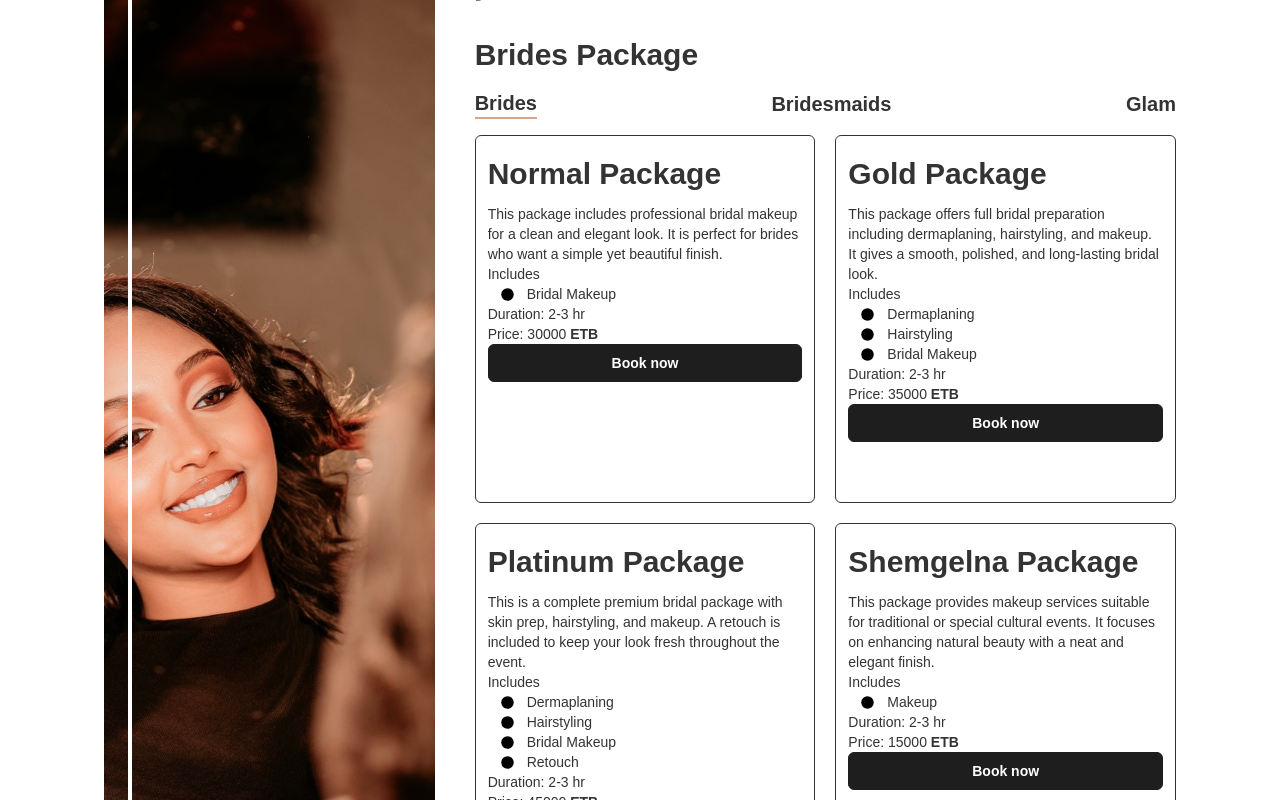
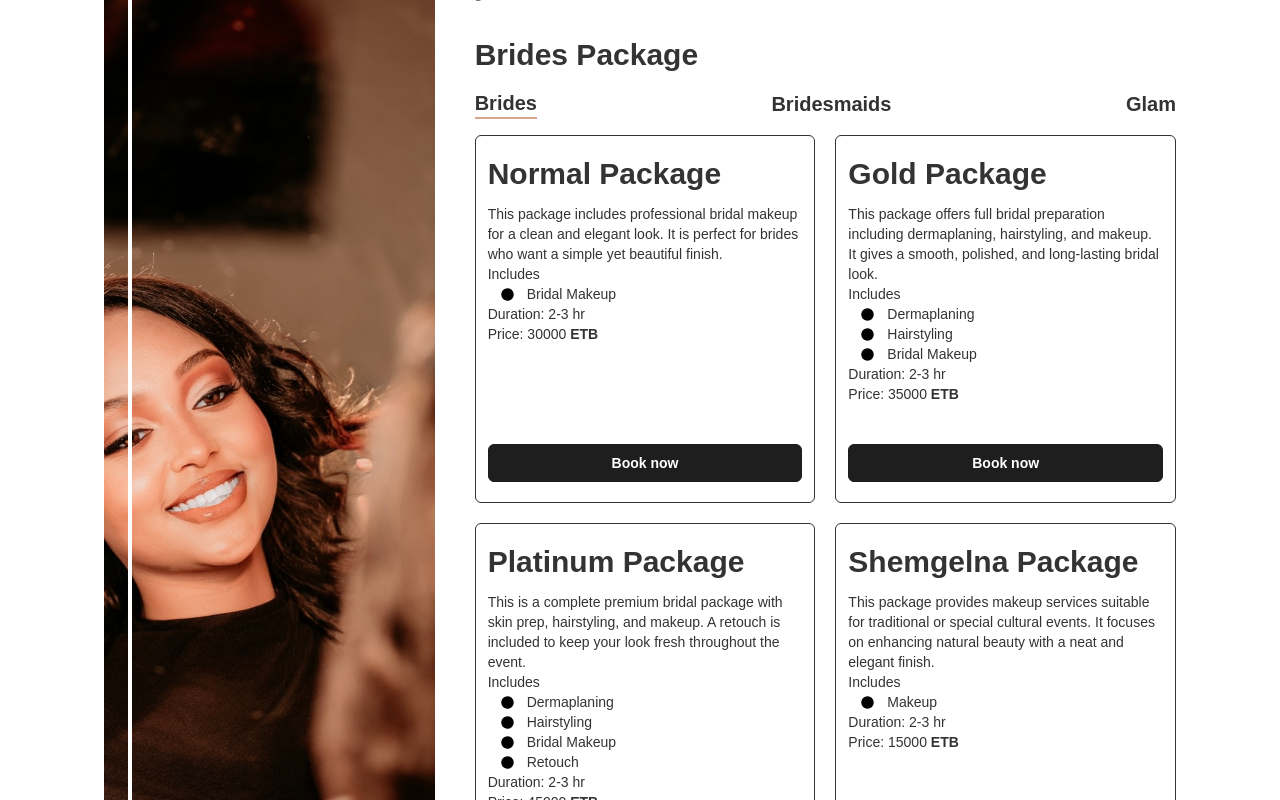
Before and after one commit to bettyhabtesh/hanberry, a Next.js app: page / in a window 1280 px wide. Shown: the part 4820-5620 px from the top of the page. Built offline with nearby package versions, Linux system fonts and the light colour scheme; a web font is replaced by a local one.

Commit message:
fix/ tab packages display

```diff
--- a/components/Booking.tsx
+++ b/components/Booking.tsx
@@ -17,7 +17,7 @@ const Booking = () => {
 
     const packages = [
         {
-            id: 10,
+            id: 0,
             name: 'Brides',
             types: [
                 {
@@ -71,7 +71,7 @@ const Booking = () => {
             ]
         },
         {
-            id: 20,
+            id: 1,
             name: 'Bridesmaids',
             types: [
                 {
@@ -116,7 +116,7 @@ const Booking = () => {
             ]
         },
         {
-            id: 30,
+            id: 2,
             name: 'Glam',
             types: [
                 {
@@ -150,24 +150,24 @@ const Booking = () => {
 
     const [currentPackage, setCurrentPackage] = useState(0);
     const [booked, setBooked] = useState(0);
-    const [tab, setTab] = useState(packages[currentPackage].id)
+    // const [tab, setTab] = useState(packages[currentPackage].id)
     // const [quantity, setQuantity] = useState(1);
 
-    const goNext = () => {
-        if(currentPackage >= packages.length - 1) {
-            setCurrentPackage(0);
-            return;
-        }
-        setCurrentPackage(currentPackage + 1);
-    }
+    // const goNext = () => {
+    //     if(currentPackage >= packages.length - 1) {
+    //         setCurrentPackage(0);
+    //         return;
+    //     }
+    //     setCurrentPackage(currentPackage + 1);
+    // }
 
-    const goBack = () => {
-        if(currentPackage <= 0) {
-            setCurrentPackage(packages.length - 1);
-            return;
-        }
-        setCurrentPackage(currentPackage-1)
-    }
+    // const goBack = () => {
+    //     if(currentPackage <= 0) {
+    //         setCurrentPackage(packages.length - 1);
+    //         return;
+    //     }
+    //     setCurrentPackage(currentPackage-1)
+    // }
 
 
 
@@ -201,15 +201,15 @@ const Booking = () => {
                                     <button
                                         key={p.id}
                                         style={{}}
-                                        className={`font-bold text-md md:text-xl border-b-2 cursor-pointer ${tab === p.id ? 'border-[#D8A48F]' : 'border-none'}`}
-                                        onClick={() => {setTab(p.id)}}
+                                        className={`font-bold text-md md:text-xl border-b-2 cursor-pointer ${currentPackage === p.id ? 'border-[#D8A48F]' : 'border-none'}`}
+                                        onClick={() => {setCurrentPackage(p.id)}}
                                     >{p.name}</button>
                                 ))}
                             </div>
                             <div className='grid md:grid-cols-2 gap-5 md:auto-rows-fr sm:space-y-5'>
                                 {packages[currentPackage].types?.map(
                                     (type) => (
-                                        <div key={type.id} className='h-full border border-[1E1E1E] rounded-md px-3 py-5'>
+                                        <div key={type.id} className='flex flex-col h-full border border-[1E1E1E] rounded-md px-3 py-5'>
                                             <h3 className='text-3xl font-bold pb-3'>{type.name}</h3>
                                             <p className=''>{type.description} </p>
                                             {/* <p className='text-center'>Perfect for your wedding day — timeless beauty that lasts all day.</p> */}
@@ -222,7 +222,7 @@ const Booking = () => {
                                             <p className=''>Duration: {type.duration} </p>
                                             <p className=''>Price: {type.price} <b>ETB</b> </p>
                                             <button
-                                                className='mt-auto w-full bottom-0 bg-[#1E1E1E] rounded-md px-10 py-2 font-semibold border border-[#1E1E1E] text-white hover:bg-transparent hover:text-[#1E1E1E] cursor-pointer'
+                                                className='mt-auto w-full bg-[#1E1E1E] rounded-md px-10 py-2 font-semibold border border-[#1E1E1E] text-white hover:bg-transparent hover:text-[#1E1E1E] cursor-pointer'
                                                 onClick={() => {
                                                     setOpenForm(!openForm);
                                                     setBooked(type.id);
```
